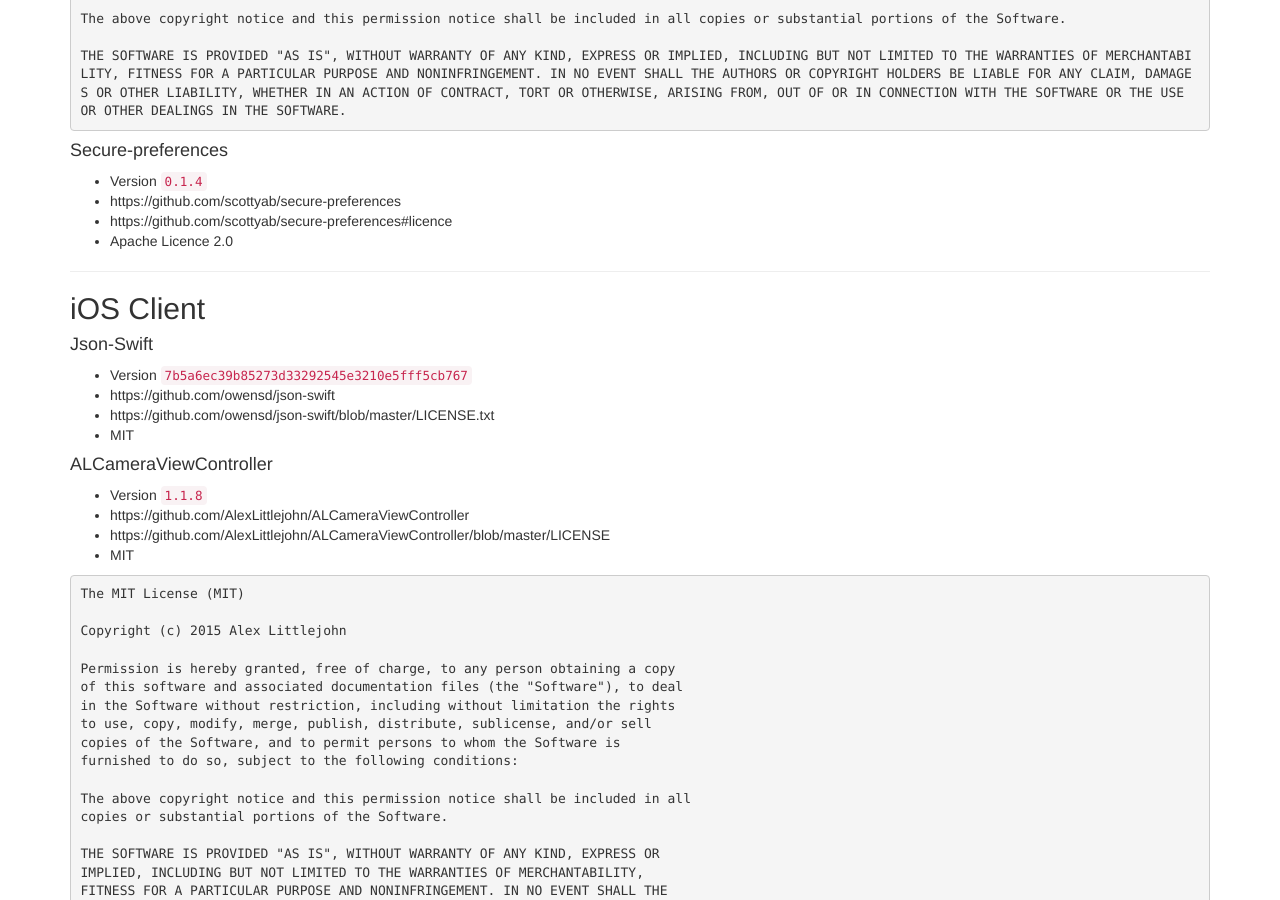
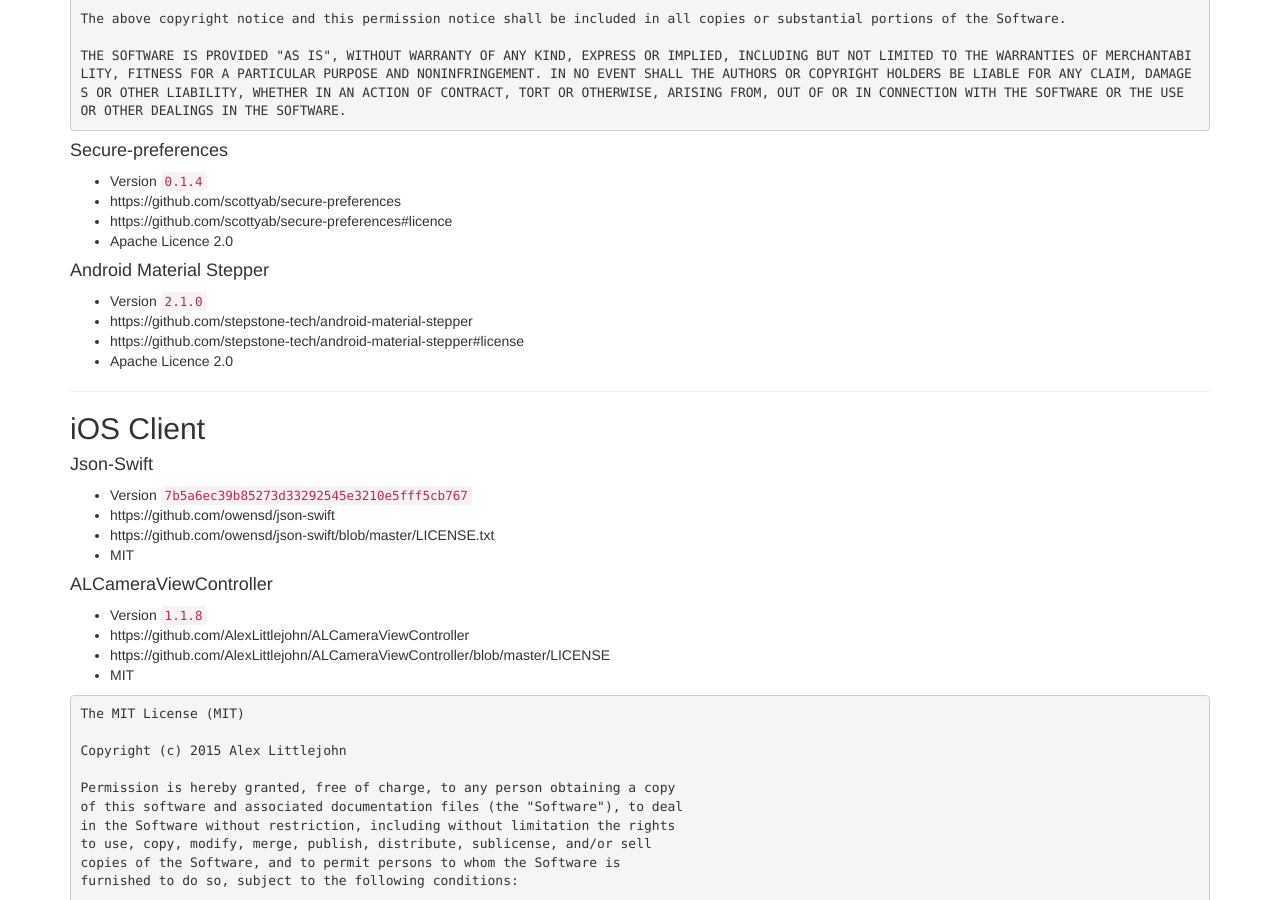
Before and after one commit to Springworks/m2h-open-source-licenses, a Jekyll site: the page built from index.md, in a window 1280 px wide and 900 px high, scrolled down 3947 px. Built offline with Jekyll 4.4.1, drawn with Linux system fonts in a browser that asks for light colours; our own code applies the rules of GitHub Pages for plain Markdown files.

Commit message:
Add Android Material Stepper license

```diff
--- a/index.md
+++ b/index.md
@@ -222,6 +222,12 @@ THE SOFTWARE IS PROVIDED "AS IS", WITHOUT WARRANTY OF ANY KIND, EXPRESS OR IMPLI
 * https://github.com/scottyab/secure-preferences#licence
 * Apache Licence 2.0
 
+#### Android Material Stepper
+* Version `2.1.0`
+* https://github.com/stepstone-tech/android-material-stepper
+* https://github.com/stepstone-tech/android-material-stepper#license
+* Apache Licence 2.0
+
 ---
 
 ## iOS Client
```
